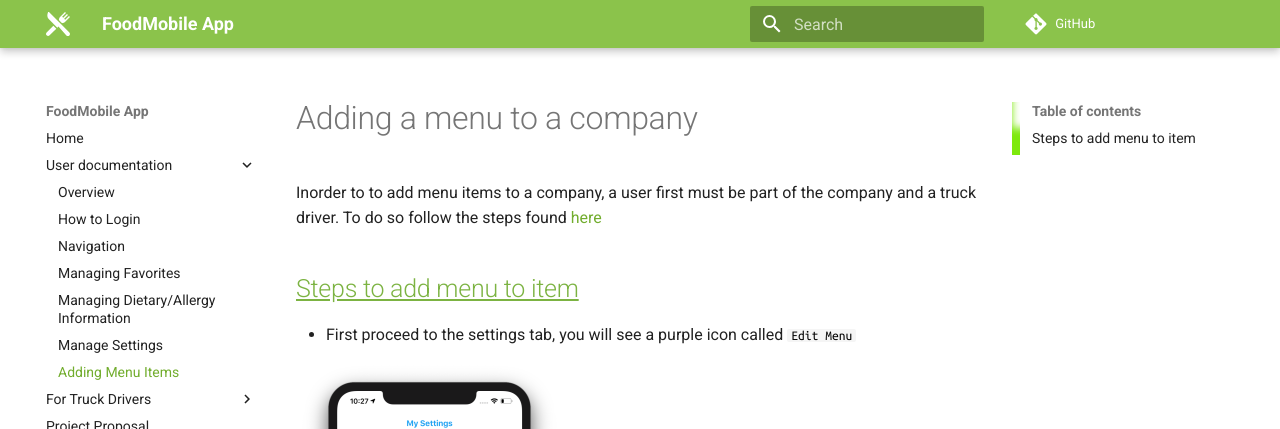
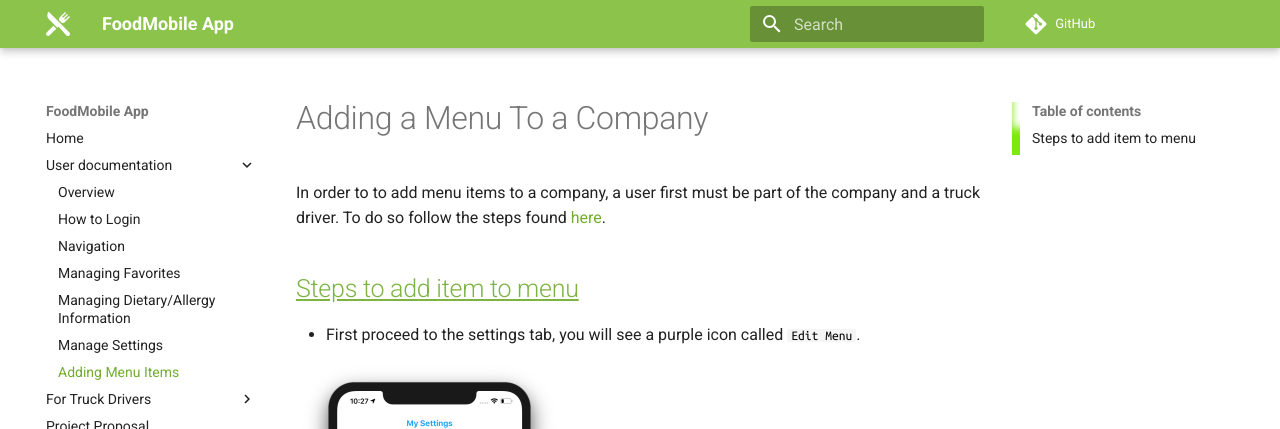
Before and after one commit to FoodMobile/Docs, an MkDocs documentation site: the page built from docs/user_docs/how_to_add_items.md, in a window 1280 px wide and 900 px high. Shown: the top 429 px of the window. Built offline with MkDocs 1.6.1 and Material for MkDocs 9.7.7, drawn with Linux system fonts in a browser that asks for light colours; comment, search, counter and statistics services are not loaded; some of the changed text lies outside the part shown.

Commit message:
grammer and stuff

```diff
--- a/docs/user_docs/how_to_add_items.md
+++ b/docs/user_docs/how_to_add_items.md
@@ -1,10 +1,10 @@
-# Adding a menu to a company
+# Adding a Menu To a Company
 
-Inorder to to add menu items to a company, a user first must be part of the company and a truck driver. To do so follow the steps found [here](/user_docs/register_as_driver/)
+In order to to add menu items to a company, a user first must be part of the company and a truck driver. To do so follow the steps found [here](/user_docs/register_as_driver/).
 
-## Steps to add menu to item
+## Steps to add item to menu
 
-- First proceed to the settings tab, you will see a purple icon called `Edit Menu`
+- First proceed to the settings tab, you will see a purple icon called `Edit Menu`.
 
 ![#SettingsPage](../user_docs_images/settings_resize.png)
 
@@ -17,6 +17,6 @@ Inorder to to add menu items to a company, a user first must be part of the comp
 ![#editMenu2](../user_docs_images/editmenu2_resize.png)
 ![#editMenu3](../user_docs_images/editmenu3_resize.png)
 
-- Then after going back to the menu (you have to click refresh) you should see your newly created item!
+- Then after going back to the menu, you have to click refresh, you should see your newly created item!
 
 ![#editMenu5](../user_docs_images/editmenu5_resize.png)
```
Also changed, not shown: docs/user_docs/login.md (+2 -2 lines), docs/user_docs/register_as_driver.md (+3 -3 lines).
